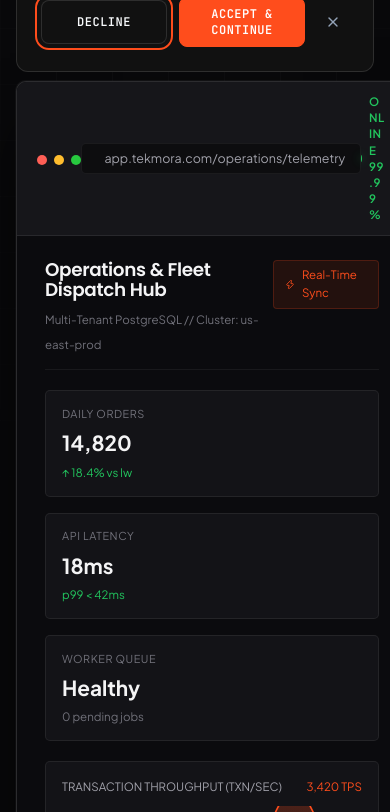
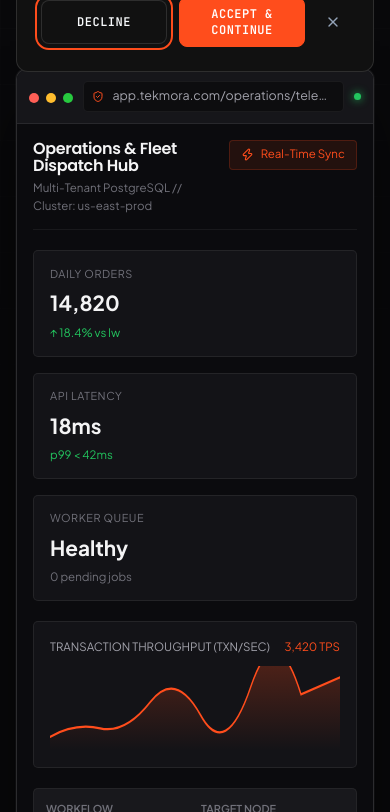
Before and after one commit to Faizanhassan47/Company-, a React (Vite) app: page / in a window 390 px wide. Shown: the part 756-1568 px from the top of the page. Built offline with nearby package versions, Linux system fonts and the light colour scheme; no server answers.

Commit message:
Updated code

```diff
--- a/src/components/sections/Hero/HeroSection.css
+++ b/src/components/sections/Hero/HeroSection.css
@@ -224,7 +224,7 @@
   color: #a1a1aa;
 }
 
-.window-status {
+.hero-window-status {
   display: flex;
   align-items: center;
   gap: 0.45rem;
@@ -499,6 +499,19 @@
     padding-top: calc(var(--header-height, 70px) + 2.5rem);
   }
 
+  .hero-container {
+    gap: 2.75rem;
+    padding-bottom: 3rem;
+  }
+
+  .hero-copy,
+  .hero-preview-col,
+  .product-window-frame,
+  .app-canvas,
+  .canvas-header > div {
+    min-width: 0;
+  }
+
   .hero-title {
     font-size: 2.4rem;
   }
@@ -518,12 +531,83 @@
     grid-template-columns: 1fr;
   }
 
+  .window-header {
+    gap: 0.6rem;
+    padding: 0.65rem 0.75rem;
+  }
+
+  .window-address-bar {
+    flex: 1 1 auto;
+    min-width: 0;
+    padding: 0.3rem 0.55rem;
+  }
+
+  .window-address-bar span {
+    overflow: hidden;
+    text-overflow: ellipsis;
+    white-space: nowrap;
+  }
+
+  .hero-window-status {
+    flex: 0 0 auto;
+  }
+
+  .hero-window-status > span:last-child {
+    display: none;
+  }
+
   .app-sidebar {
     display: none;
   }
 
   .window-body {
     grid-template-columns: 1fr;
+    min-height: 0;
+  }
+
+  .app-canvas {
+    padding: 1rem;
+  }
+
+  .canvas-header {
+    align-items: flex-start;
+    gap: 0.75rem;
+  }
+
+  .canvas-title {
+    font-size: 1rem;
+    overflow-wrap: anywhere;
+  }
+
+  .canvas-subtitle {
+    display: block;
+    overflow-wrap: anywhere;
+  }
+
+  .canvas-badge {
+    flex: 0 0 auto;
+  }
+
+  .kpi-box,
+  .canvas-chart-panel,
+  .canvas-ledger {
+    min-width: 0;
+  }
+
+  .ledger-row {
+    grid-template-columns: minmax(0, 1fr) minmax(0, 1fr);
+    gap: 0.4rem 0.75rem;
+    padding: 0.65rem 0.75rem;
+  }
+
+  .ledger-row span {
+    min-width: 0;
+    overflow-wrap: anywhere;
+  }
+
+  .ledger-row span:nth-child(3),
+  .ledger-row span:nth-child(4) {
+    display: none;
   }
 
   .strip-container {
--- a/src/components/sections/Hero/HeroSection.tsx
+++ b/src/components/sections/Hero/HeroSection.tsx
@@ -90,7 +90,7 @@ export const HeroSection: React.FC = () => {
                 <ShieldCheck size={13} className="text-orange" />
                 <span>app.tekmora.com/operations/telemetry</span>
               </div>
-              <div className="window-status">
+              <div className="hero-window-status">
                 <span className="status-live-dot" />
                 <span>ONLINE 99.99%</span>
               </div>
```
Also changed, not shown: 1 other file (tests, documents, lock files or other folders).
